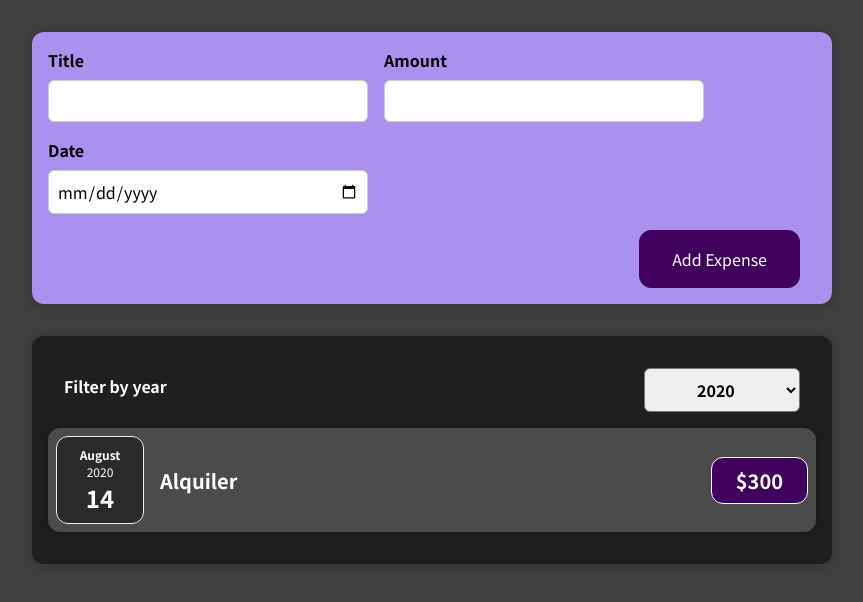
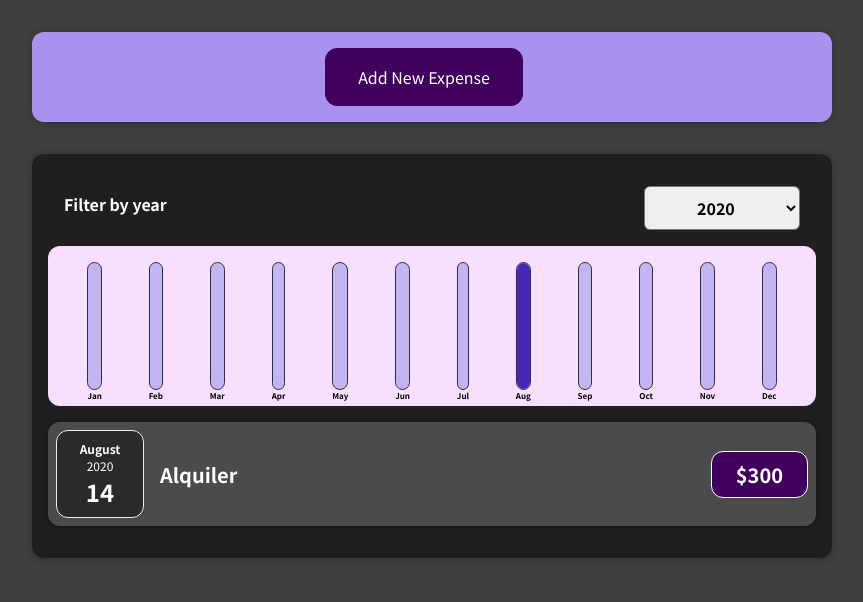
Before and after one commit to hbonavota/expenses-project, a React (Create React App) app: page / in a window 1280 px wide. Shown: the top 602 px of the page, without its empty margins (208-1071 px from the left). Built offline with nearby package versions, Linux system fonts and the light colour scheme.

Commit message:
<add>[/components/Chart]add chart in new component

```diff
--- a/package.json
+++ b/package.json
@@ -9,6 +9,8 @@
     "react": "^18.0.0",
     "react-dom": "^18.0.0",
     "react-scripts": "4.0.1",
+    "sweetalert2": "^11.6.8",
+    "sweetalert2-react-content": "^5.0.7",
     "web-vitals": "^0.2.4"
   },
   "scripts": {
--- /dev/null
+++ b/src/components/Chart/Chart.css
@@ -0,0 +1,9 @@
+.chart {
+  padding: 1rem;
+  border-radius: 12px;
+  background-color: #f8dfff;
+  text-align: center;
+  display: flex;
+  justify-content: space-around;
+  height: 10rem;
+}
--- /dev/null
+++ b/src/components/Chart/Chart.js
@@ -0,0 +1,23 @@
+import React from 'react'
+import './Chart.css'
+import ChartBar from './ChartBar';
+
+const Chart = (props) => {
+  const dataPointValues = props.dataPoints.map(dataPoint => dataPoint.value);
+  const totalMaximum = Math.max(...dataPointValues);
+
+  return (
+    <div className='chart'>
+      {props.dataPoints.map(dataPoint =>
+        <ChartBar
+          key={dataPoint.label}
+          value={dataPoint.value}
+          maxValue={totalMaximum}
+          label={dataPoint.label}
+        />
+      )}
+    </div>
+  )
+}
+
+export default Chart;
--- /dev/null
+++ b/src/components/Chart/ChartBar.css
@@ -0,0 +1,30 @@
+.chart-bar {
+  height: 100%;
+  display: flex;
+  flex-direction: column;
+  align-items: center;
+}
+
+.chart-bar__inner {
+  height: 100%;
+  width: 100%;
+  border: 1px solid #313131;
+  border-radius: 12px;
+  background-color: #c3b4f3;
+  overflow: hidden;
+  display: flex;
+  flex-direction: column;
+  justify-content: flex-end;
+}
+
+.chart-bar__fill {
+  background-color: #4826b9;
+  width: 100%;
+  transition: all 0.3s ease-out;
+}
+
+.chart-bar__label {
+  font-weight: bold;
+  font-size: 0.5rem;
+  text-align: center;
+}
--- /dev/null
+++ b/src/components/Chart/ChartBar.js
@@ -0,0 +1,23 @@
+import React from 'react';
+import './ChartBar.css'
+
+const ChartBar = (props) => {
+  let barFillHeight = '0%';
+
+  if (props.maxValue > 0) {
+    barFillHeight = Math.round((props.value / props.maxValue) * 100) + '%';
+  }
+
+  return (
+    <div className='chart-Bar'>
+      <div className='chart-bar__inner'>
+        <div className='chart-bar__fill'
+          style={{ height: barFillHeight }}
+        ></div>
+      </div>
+      <div className='chart-bar__label'>{props.label}</div>
+    </div>
+  )
+}
+
+export default ChartBar;
--- a/src/components/Expenses/Expenses.js
+++ b/src/components/Expenses/Expenses.js
@@ -4,6 +4,7 @@
 import "./Expenses.css";
 import ExpensesFilter from "../UI/ExpensesFilter";
 import ExpensesList from "./ExpensesList";
+import ExpensesChart from "./ExpensesChart";
 
 const Expenses = (props) => {
   const [filteredYear, setFilteredYear] = useState("2020");
@@ -14,7 +15,6 @@
 
   const filteredExpenses = props.items.filter((expense) => {
 
-    console.log("expense:",expense.date.getFullYear().toString(), "filteredYear:",filteredYear)
     return expense.date.getFullYear().toString() === filteredYear;
   });
 
@@ -25,6 +25,7 @@
           selected={filteredYear}
           OnChangeFilter={filterChangeHandler}
         />
+        <ExpensesChart expenses={filteredExpenses} />
         <ExpensesList items={filteredExpenses} />
       </Card>
     </div>
--- /dev/null
+++ b/src/components/Expenses/ExpensesChart.js
@@ -0,0 +1,32 @@
+import React from "react";
+import Chart from "../Chart/Chart";
+
+const ExpensesChart = (props) => {
+  const chartDataPoints = [
+    { label: 'Jan', value: 0 },
+    { label: 'Feb', value: 0 },
+    { label: 'Mar', value: 0 },
+    { label: 'Apr', value: 0 },
+    { label: 'May', value: 0 },
+    { label: 'Jun', value: 0 },
+    { label: 'Jul', value: 0 },
+    { label: 'Aug', value: 0 },
+    { label: 'Sep', value: 0 },
+    { label: 'Oct', value: 0 },
+    { label: 'Nov', value: 0 },
+    { label: 'Dec', value: 0 }
+
+  ]
+
+  for (const expense of props.expenses) {
+    const expenseMonth = expense.date.getMonth();
+    chartDataPoints[expenseMonth].value += expense.amount;
+
+  }
+
+  return (
+    <Chart dataPoints={chartDataPoints} />
+  )
+}
+
+export default ExpensesChart;
--- a/src/components/Expenses/ExpensesList.js
+++ b/src/components/Expenses/ExpensesList.js
@@ -3,8 +3,6 @@
 import "./ExpensesList.css";
 
 const ExpensesList = (props) => {
-  console.log("props:", props );
-
   if (props.items.length < 0) {
     return <h2 className="expenses-list__fallback">Found no expenses</h2>;
   }
--- a/src/components/NewExpense/ExpenseForm.css
+++ b/src/components/NewExpense/ExpenseForm.css
@@ -22,5 +22,9 @@
 }
 
 .new-expense__actions {
+  /* text-align: right; */
+}
+
+.new-expense__actions-on {
   text-align: right;
 }
--- a/src/components/NewExpense/ExpenseForm.js
+++ b/src/components/NewExpense/ExpenseForm.js
@@ -1,5 +1,6 @@
-import React, { useState } from 'react'
-import './ExpenseForm.css'
+import React, { useState } from 'react';
+import Swal from 'sweetalert2';
+import './ExpenseForm.css';
 
 const ExpenseForm = (props) => {
 
@@ -19,9 +20,8 @@
     setEnteredDate(event.target.value);
   }
 
+
   const submitHandler = (event) => {
-
-
     event.preventDefault();
 
     const expenseData = {
@@ -35,6 +35,11 @@
     setEnteredTitle('');
     setEnteredAmount('');
     setEnteredDate('');
+    Swal.fire(
+      'Good job!',
+      'You added a new expense!',
+      'success'
+    )
   }
 
   return (
@@ -53,7 +58,8 @@
           <input type='date' min='2019-01-01' max='2022-12-31' value={enteredDate} onChange={dateChangeHandler} />
         </div>
       </div>
-      <div className='new-expense__actions'>
+      <div className='new-expense__actions-on'>
+        <button type='button' onClick={props.onCancel}>Cancel</button>
         <button type='submit'>Add Expense</button>
       </div>
     </form>
--- a/src/components/NewExpense/NewExpense.js
+++ b/src/components/NewExpense/NewExpense.js
@@ -1,9 +1,10 @@
-import React from 'react';
+import React, { useState } from 'react';
 
 import ExpenseForm from './ExpenseForm';
 import './NewExpense.css';
 
 const NewExpense = (props) => {
+  const [isEditting, setIsEditting] = useState(false);
 
   const saveExpenseDataHandler = (enteredExpenseData) => {
 
@@ -13,12 +14,22 @@
       ...enteredExpenseData
     };
     props.onAddExpense(expenseData);
+    setIsEditting(false);
 
+  }
+
+  const startEditingHandler = () => {
+    setIsEditting(true);
+  }
+
+  const stopEditingHandler = () => {
+    setIsEditting(false);
   }
 
   return (
     <div className="new-expense">
-      <ExpenseForm onSaveExpenseData={saveExpenseDataHandler} />
+      {!isEditting && <button onClick={startEditingHandler}>Add New Expense</button>}
+      {isEditting && <ExpenseForm onSaveExpenseData={saveExpenseDataHandler} onCancel={stopEditingHandler} />}
     </div>
   )
 }
```
Also changed, not shown: 1 other file (tests, documents, lock files or other folders).
